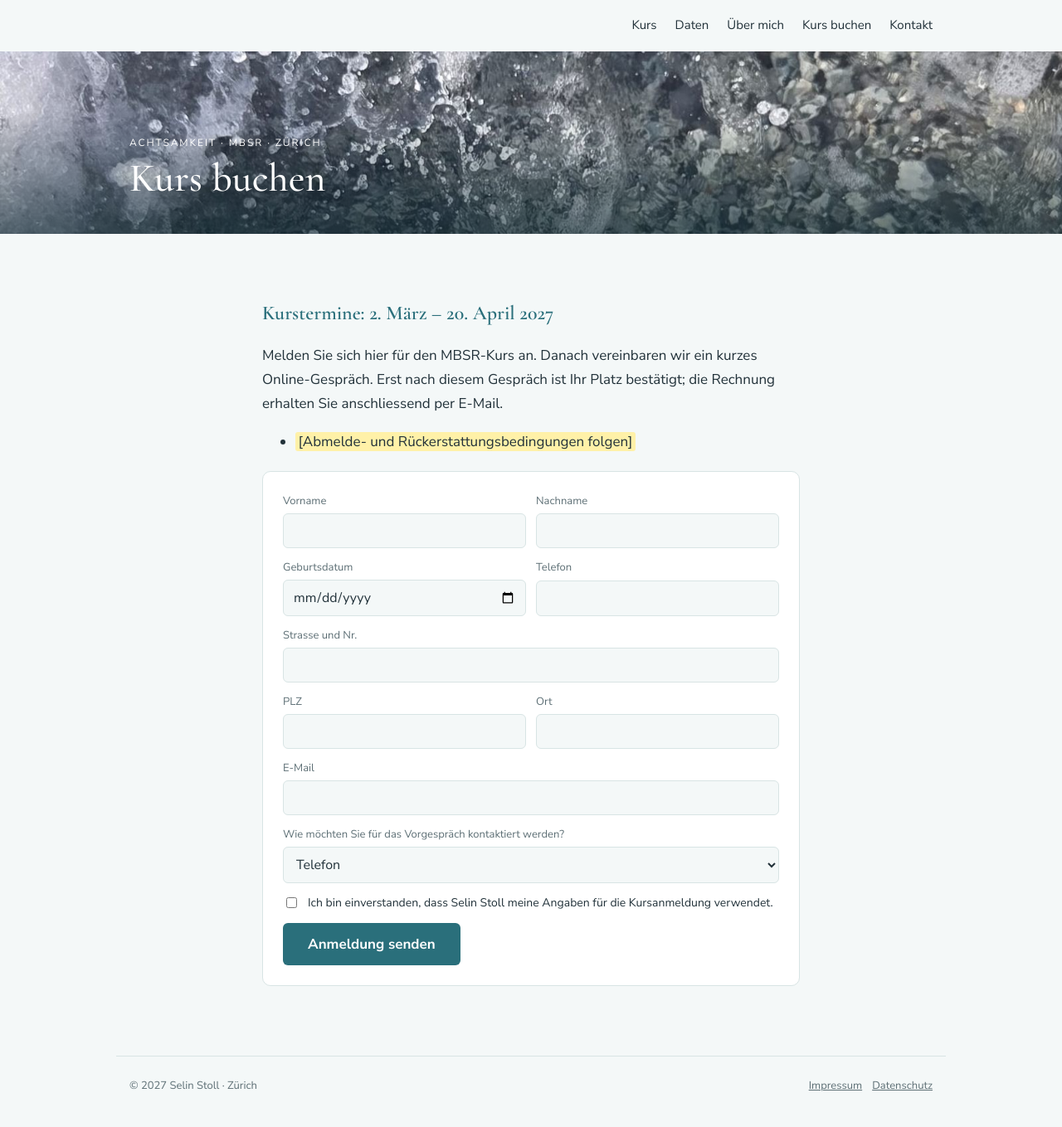
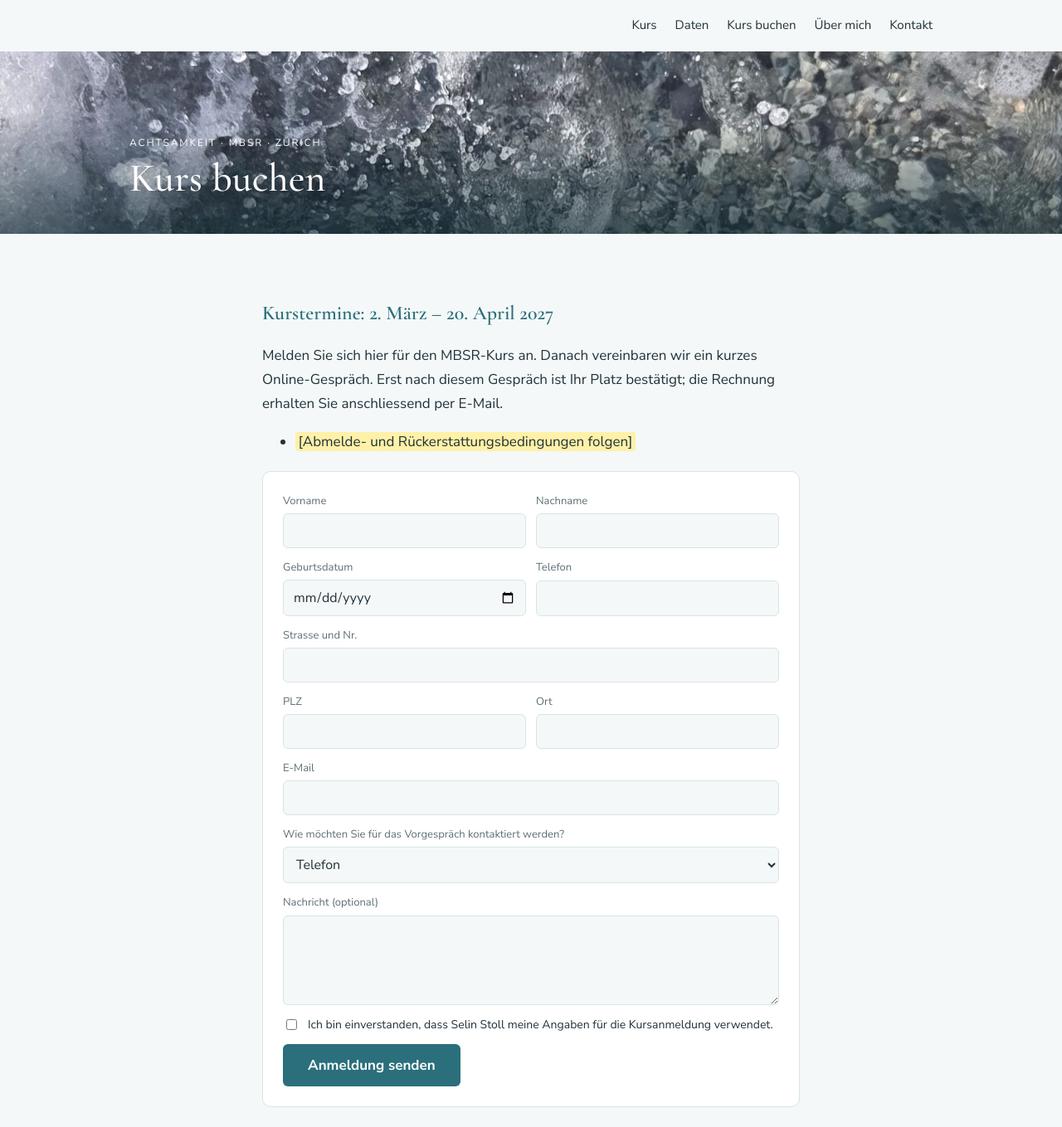
Before and after one commit to NanoMonti/SelinStoll, a plain HTML site: page Selin/anmeldung.html in a window 1280 px wide. Shown: the top 1359 px of the page at 83% size. Drawn offline with Linux system fonts and the light colour scheme.

Commit message:
Kurs buchen: optionales Nachrichtenfeld; Menü neu geordnet
- anmeldung.html: Feld «Nachricht (optional)» vor der Zustimmung
- Menü: Kurs · Daten · Kurs buchen · Über mich · Kontakt
- Admin: Beschriftung des neuen Felds bearbeitbar

Co-Authored-By: Claude Opus 5.5 <noreply@anthropic.com>

```diff
--- a/Selin/anmeldung.html
+++ b/Selin/anmeldung.html
@@ -36,6 +36,7 @@
       <label><span data-t="anmeldung.formular.ort"></span><input name="ort" required autocomplete="address-level2"></label>
       <label class="ganz"><span data-t="anmeldung.formular.email"></span><input name="email" type="email" required autocomplete="email"></label>
       <label class="ganz"><span data-t="anmeldung.formular.kontaktweg"></span><select name="kontaktweg" required data-opts="anmeldung.formular.kontaktweg_optionen"></select></label>
+      <label class="ganz"><span data-t="anmeldung.formular.nachricht"></span><textarea name="nachricht" rows="4"></textarea></label>
       <label class="check"><input type="checkbox" name="zustimmung" value="ja" required><span data-t="anmeldung.formular.zustimmung"></span></label>
       <button class="btn gross" type="submit" data-t="anmeldung.formular.knopf"></button>
     </form>
--- a/Selin/inhalt.json
+++ b/Selin/inhalt.json
@@ -8,8 +8,8 @@
     "navigation": [
       { "text": "Kurs", "ziel": "/#kurs" },
       { "text": "Daten", "ziel": "/#daten" },
+      { "text": "Kurs buchen", "ziel": "/anmeldung.html" },
       { "text": "Über mich", "ziel": "/#leitung" },
-      { "text": "Kurs buchen", "ziel": "/anmeldung.html" },
       { "text": "Kontakt", "ziel": "/#kontakt" }
     ]
   },
@@ -88,6 +88,7 @@
       "email": "E-Mail",
       "kontaktweg": "Wie möchten Sie für das Vorgespräch kontaktiert werden?",
       "kontaktweg_optionen": ["Telefon", "E-Mail", "Videoanruf"],
+      "nachricht": "Nachricht (optional)",
       "zustimmung": "Ich bin einverstanden, dass Selin Stoll meine Angaben für die Kursanmeldung verwendet.",
       "knopf": "Anmeldung senden"
     }
```
Also changed, not shown: 1 other file.
